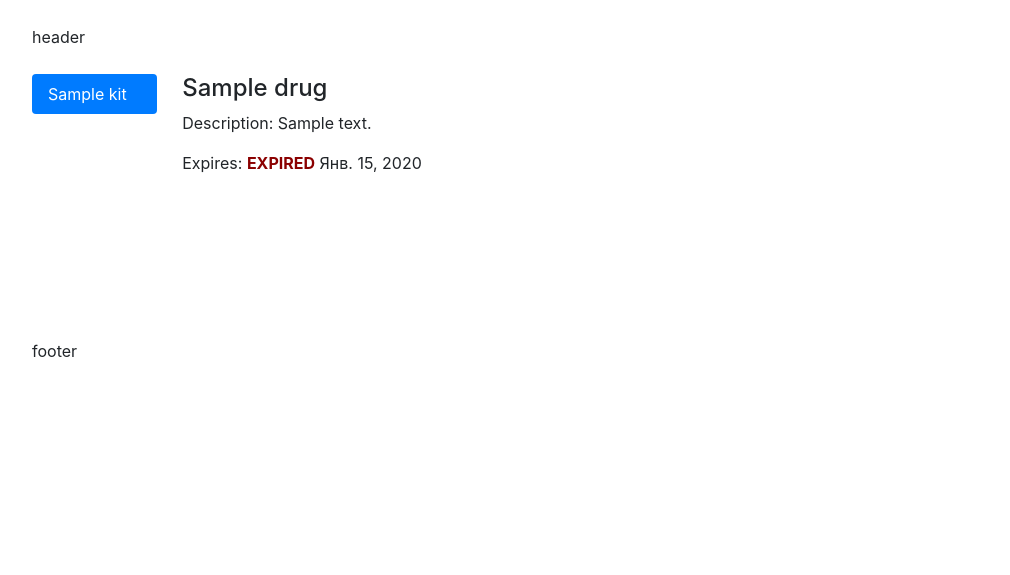
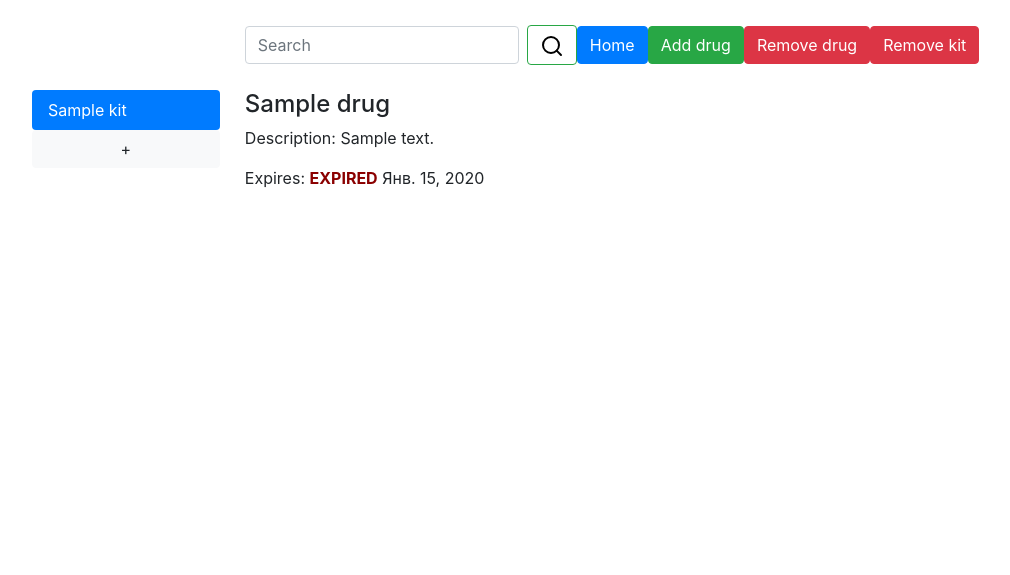
Before and after one commit to innerself/medikit, a Django app: page / in a window 1280 px wide. Shown: the top 575 px of the page, without its empty margins (32-1042 px from the left). Run offline with Django 3.2, Linux system fonts and the light colour scheme; tables that the repository leaves empty hold one stand-in row (values such as "Sample post"); some libraries are stand-ins or nearby versions.

Commit message:
Some chaotic changes (searching the right UI)

```diff
--- a/medikit/static/medikit/index.css
+++ b/medikit/static/medikit/css/index.css
@@ -1,13 +1,20 @@
 body {
   display: grid;
   padding: 25px 5% 25px 5%;
-  grid-template-columns: 1fr 8fr;
+  grid-template-columns: 1fr 5fr;
   grid-template-rows: 0.5fr 10fr 1fr;
   grid-gap: 25px;
 }
 
-#header {
-  grid-column: 1 / 3;
+#header-logo {
+  grid-column: 1;
+  grid-row: 1;
+  max-width: 10%;
+  max-height: 10%;
+}
+
+#header-controls {
+  grid-column: 2 / 3;
   grid-row: 1;
 }
 
--- /dev/null
+++ b/medikit/templates/medikit/base.html
@@ -0,0 +1,45 @@
+{% load static %}
+<!DOCTYPE html>
+<html lang="en">
+<head>
+  <meta charset="UTF-8">
+  <title>Medikit</title>
+  <link rel="stylesheet" href="{% static 'medikit/css/bootstrap.min.css' %}">
+  <link rel="stylesheet" href="{% static 'medikit/css/index.css' %}">
+</head>
+<body>
+<div id="header-logo">
+  {#    <img src="{% static 'medikit/img/first-aid-kit.svg' %}" alt="medicine kit">#}
+</div>
+<div id="header-controls">
+  <form class="form-inline">
+    <input class="form-control mr-sm-2" type="search" placeholder="Search" aria-label="Search">
+    <button class="btn btn-outline-success my-2 my-sm-0" type="submit">
+      <img src="{% static 'medikit/img/search.svg' %}" alt="search icon ">
+    </button>
+    <a href="{% url 'medikit:index' %}" class="btn btn-primary" role="button">Home</a>
+    <a href="{% url 'medikit:items_add' 'drug' %}" class="btn btn-success" role="button">Add drug</a>
+    <button type="button" class="btn btn-danger">Remove drug</button>
+    {#    <a href="{% url 'medikit:items_add' 'kit' %}" class="btn btn-success" role="button">Add kit</a>#}
+    <button type="button" class="btn btn-danger">Remove kit</button>
+  </form>
+</div>
+
+<div id="main-kits">
+  {% block main-kits %}
+  {% endblock %}
+</div>
+
+<div id="main-drugs">
+  {% block main-drugs %}
+  {% endblock %}
+</div>
+
+<script src="{% static "medikit/js/jquery-3.4.1.min.js" %}"></script>
+<script src="{% static "medikit/js/bootstrap.min.js" %}"></script>
+
+{% block js_scripts %}
+{% endblock %}
+
+</body>
+</html>
--- a/medikit/templates/medikit/index.html
+++ b/medikit/templates/medikit/index.html
@@ -1,30 +1,10 @@
+{% extends "medikit/base.html" %}
 {% load static %}
-<!DOCTYPE html>
-<html lang="en">
-<head>
-  <meta charset="UTF-8">
-  <title>Medikit</title>
-  <link rel="stylesheet" href="{% static 'medikit/bootstrap.min.css' %}">
-  <link rel="stylesheet" href="{% static 'medikit/index.css' %}">
-</head>
-<body>
-  <div id="header">header</div>
-  <div id="main-kits">
-    <div class="nav flex-column nav-pills" id="v-pills-tab" role="tablist" aria-orientation="vertical">
-      {% for kit in kits %}
-        <a class="nav-link"
-           id="v-pills-{{ kit.slug }}-tab"
-           data-toggle="pill"
-           href="#v-pills-{{ kit.slug }}"
-           role="tab"
-           aria-controls="v-pills-{{ kit.slug }}"
-           aria-selected="true">
-          {{ kit.name }}
-        </a>
-      {% endfor %}
-    </div>
-  </div>
-  <div id="main-drugs">
+{% block main-kits %}
+  {% include 'medikit/kits-list.html' %}
+{% endblock %}
+
+{% block main-drugs %}
   <div class="tab-content" id="v-pills-tabContent">
     {% for kit in kits %}
       <div class="tab-pane fade show"
@@ -43,12 +23,10 @@
       </div>
     {% endfor %}
   </div>
-  </div>
+{% endblock %}
+
 <div id="footer">footer</div>
 
-  <script src="{% static "medikit/jquery-3.4.1.min.js" %}"></script>
-  <script src="{% static "medikit/bootstrap.min.js" %}"></script>
-  <script src="{% static "medikit/index.js" %}"></script>
-
-</body>
-</html>
+{% block js_scripts %}
+  <script src="{% static "medikit/js/index.js" %}"></script>
+{% endblock %}
--- /dev/null
+++ b/medikit/templates/medikit/kits-list.html
@@ -0,0 +1,14 @@
+<div class="nav flex-column nav-pills" id="v-pills-tab" role="tablist" aria-orientation="vertical">
+  {% for kit in kits %}
+    <a class="nav-link"
+       id="v-pills-{{ kit.slug }}-tab"
+       data-toggle="pill"
+       href="#v-pills-{{ kit.slug }}"
+       role="tab"
+       aria-controls="v-pills-{{ kit.slug }}"
+       aria-selected="true">
+      {{ kit.name }}
+    </a>
+  {% endfor %}
+  <a href="{% url 'medikit:items_add' 'kit' %}" class="btn btn-light" role="button">+</a>
+</div>
--- a/medikit/urls.py
+++ b/medikit/urls.py
@@ -2,6 +2,9 @@ from django.urls import path
 
 from . import views
 
+app_name = 'medikit'
+
 urlpatterns = [
     path('', views.index, name='index'),
+    path('add/<str:item>', views.items_add, name='items_add'),
 ]
--- a/medikit/views.py
+++ b/medikit/views.py
@@ -1,6 +1,7 @@
 from django.shortcuts import render
 
-from medikit.models import Kit
+from .forms import AddKitForm, AddDrugForm
+from .models import Kit
 
 
 def index(request):
@@ -9,3 +10,29 @@ def index(request):
     }
 
     return render(request, 'medikit/index.html', context=context)
+
+
+def items_add(request, item):
+    form_vars = {
+        'kit': {
+            'form': AddKitForm,
+        },
+        'drug': {
+            'form': AddDrugForm,
+        }
+    }
+
+    if request.method == 'POST':
+        form = form_vars[item]['form'](data=request.POST)
+        if form.is_valid():
+            form.save()
+            form = form_vars[item]['form']()
+    else:
+        form = form_vars[item]['form']()
+
+    context = {
+        'form': form,
+        'item': item,
+    }
+
+    return render(request, 'medikit/items_add.html', context)
--- a/project/settings.py
+++ b/project/settings.py
@@ -27,7 +27,7 @@ SECRET_KEY = config('SECRET_KEY', cast=str, default='some-secret-key')
 # SECURITY WARNING: don't run with debug turned on in production!
 DEBUG = config('DEBUG', cast=bool, default=False)
 
-ALLOWED_HOSTS = []
+ALLOWED_HOSTS = config('ALLOWED_HOSTS', cast=lambda x: [x.strip() for x in x.split(',')])
 
 
 # Application definition
```
Also changed, not shown: medikit/forms.py (added, +14 -0 lines), medikit/templates/medikit/items_add.html (added, +9 -0 lines), medikit/static/medikit/css/bootstrap.min.css (renamed from medikit/static/medikit/bootstrap.min.css), medikit/static/medikit/img/first-aid-kit.png (added), medikit/static/medikit/img/first-aid-kit.svg (added), medikit/static/medikit/img/search.svg (added), medikit/static/medikit/js/bootstrap.min.js (renamed from medikit/static/medikit/bootstrap.min.js), medikit/static/medikit/js/index.js (renamed from medikit/static/medikit/index.js), medikit/static/medikit/js/jquery-3.4.1.min.js (renamed from medikit/static/medikit/jquery-3.4.1.min.js), 4 other files. Lines whose indentation alone changed are shown as unchanged.
